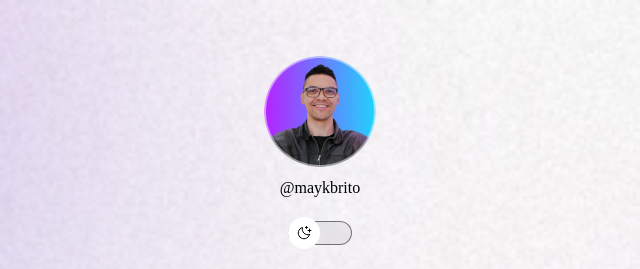
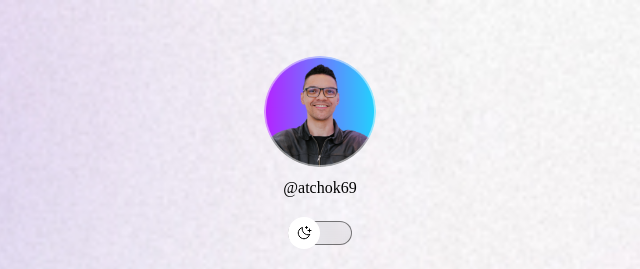
Before and after one commit to atchok69/devlinks-aula, a plain HTML site: page index.html in a window 1280 px wide. Shown: the top 269 px of the page, 320-960 px from the left. Drawn offline with nearby package versions, Linux system fonts and the light colour scheme.

Commit message:
Correção do @

```diff
--- a/index.html
+++ b/index.html
@@ -13,7 +13,7 @@
           src="assets/avatar.png"
           alt="Foto mayk Brito usando uma camisa preta, com oculos e fundo azul por trás"
         />
-        <p>@maykbrito</p>
+        <p>@atchok69</p>
         <div id="switch">
           <button title="Botão Switch" onclick=" toogleMode()"></button>
           <span></span>
@@ -50,7 +50,6 @@
       src="https://unpkg.com/ionicons@7.1.0/dist/ionicons/ionicons.js"
     ></script>
     <!-- Script app -->
-    <script src="./script.js">
-    </script>
+    <script src="./script.js"></script>
   </body>
 </html>
```
